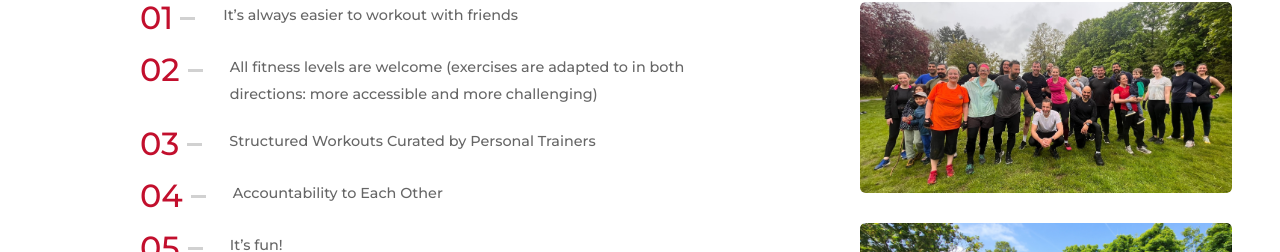
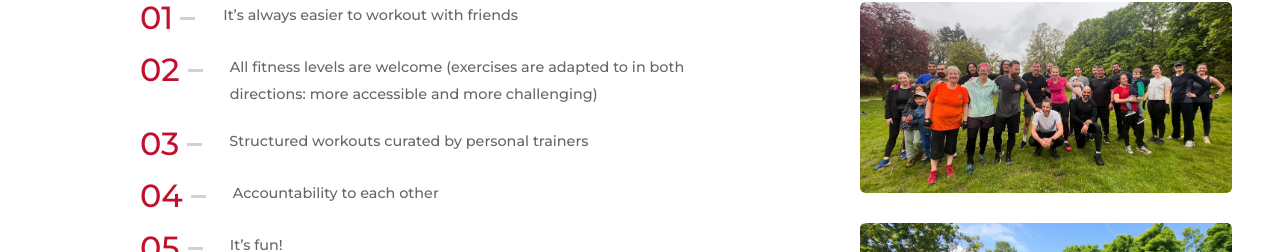
Before and after one commit to ufukcankurt/training-project, a React (Create React App) app: page / in a window 1280 px wide. Shown: the part 2877-3129 px from the top of the page. Built offline with nearby package versions, Linux system fonts and the light colour scheme.

Commit message:
fix: fix typo

```diff
--- a/src/components/joinOurBootcamp/JoinOurBootcamp.jsx
+++ b/src/components/joinOurBootcamp/JoinOurBootcamp.jsx
@@ -26,13 +26,13 @@ const whoWeAre = [
     id: "03",
     title: "",
     description:
-      "Structured Workouts Curated by Personal Trainers",
+      "Structured workouts curated by personal trainers",
   },
   {
     id: "04",
     title: "",
     description:
-      "Accountability to Each Other",
+      "Accountability to each other",
   },
   {
     id: "05",
--- a/src/components/ourPricing/OurPricing.jsx
+++ b/src/components/ourPricing/OurPricing.jsx
@@ -6,7 +6,7 @@ const pageInfos = {
   firstTitle: "OUR",
   secondTitle: "PRICING",
   description:
-    "We’re not like other gyms. We won’t tie you into a contract. Or charge you a fortune every month. So make yourself at home and take a look around.",
+    "We won’t tie you into a contract or charge you a fortune every month. So make yourself at home and take a look around.",
 };
 
 const prices = [
```
